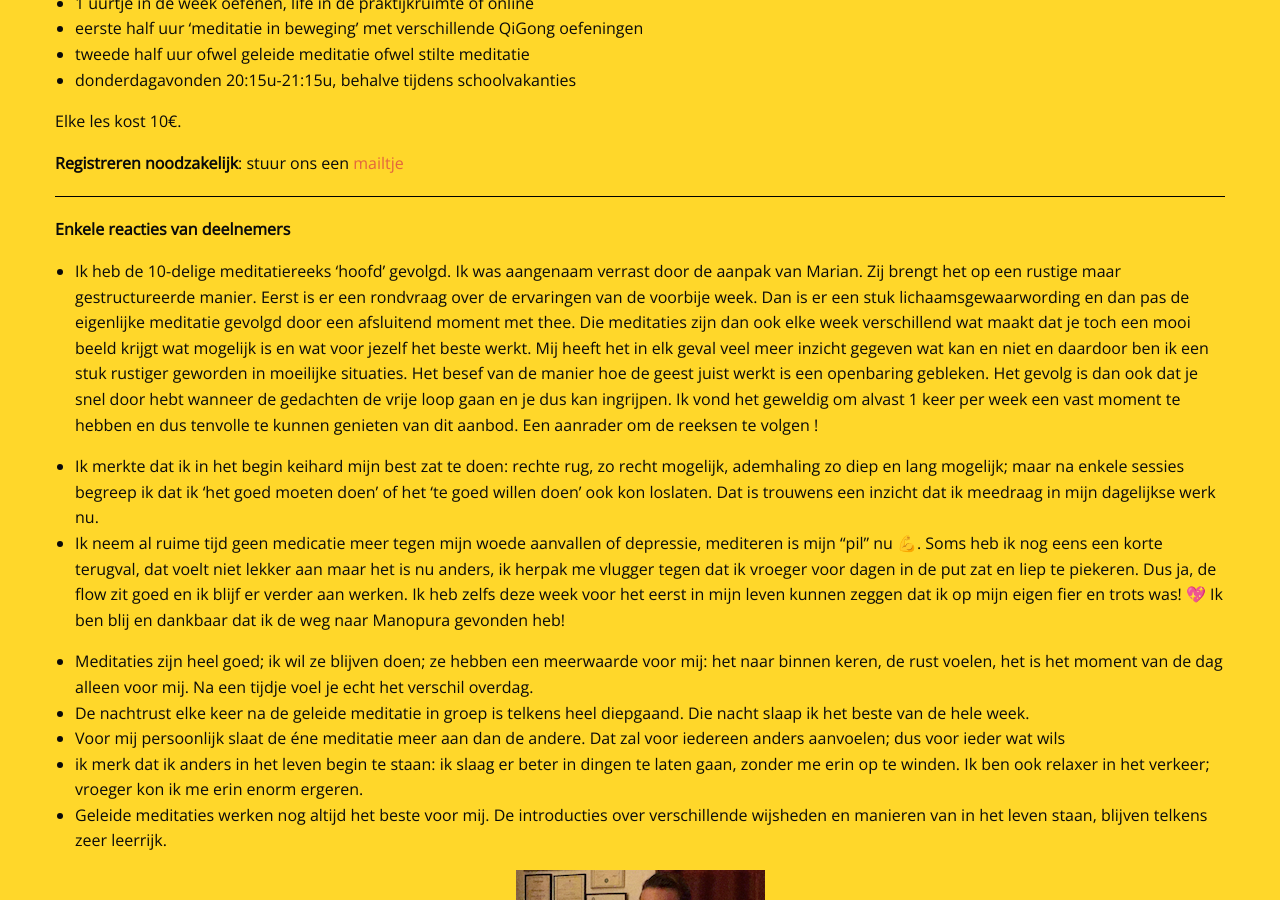
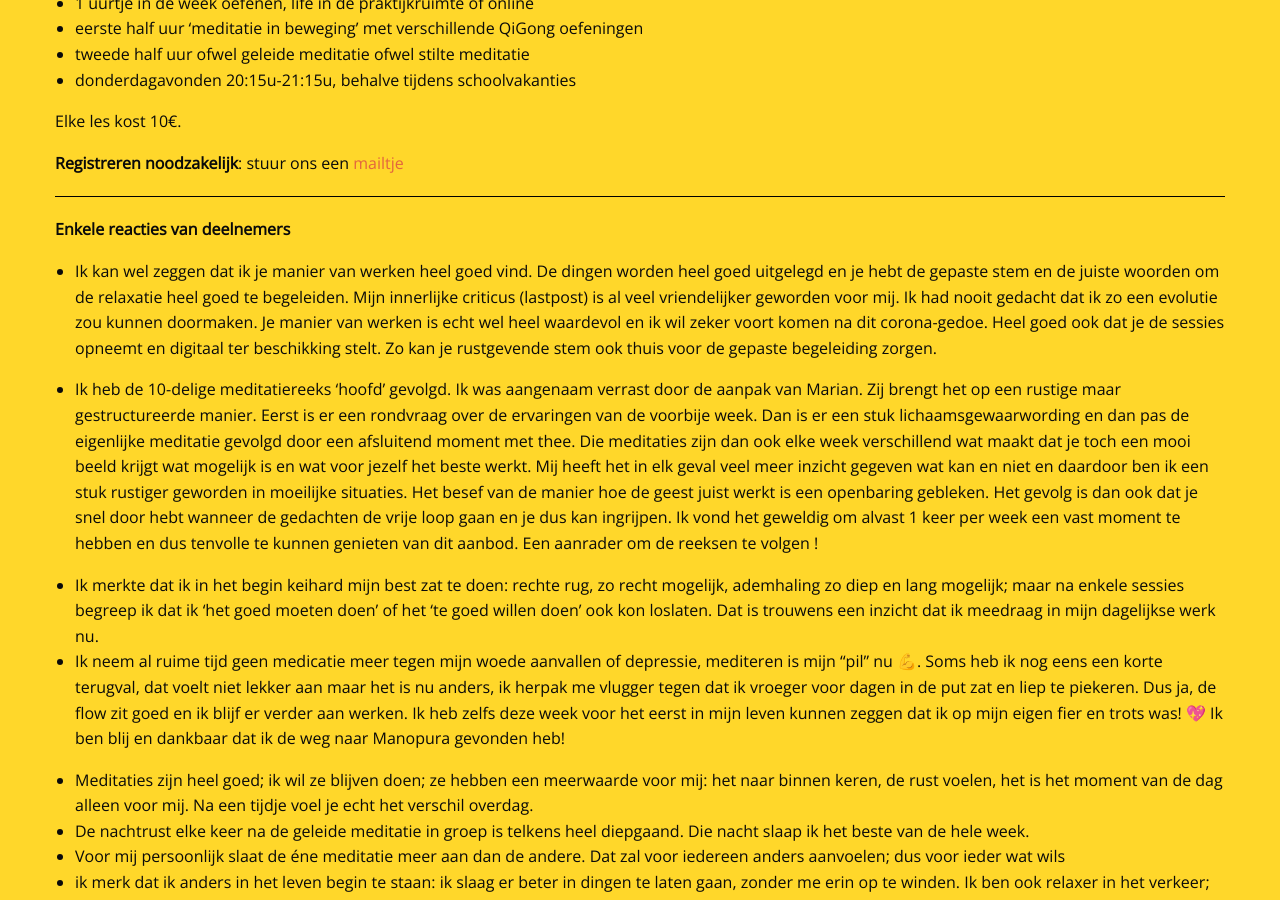
Before and after one commit to manopura/manopura.github.io, a Jekyll site: the page built from meditatie.md, in a window 1280 px wide and 900 px high, scrolled down 889 px. Built offline with Jekyll 4.4.1, drawn with Linux system fonts in a browser that asks for light colours; nearby versions of some CDN libraries; our own code applies the rules of GitHub Pages for plain Markdown files.

Commit message:
Update meditatie.md

```diff
--- a/meditatie.md
+++ b/meditatie.md
@@ -54,6 +54,8 @@ Elke les kost 10€.
 
 **Enkele reacties van deelnemers**
 
+* Ik kan wel zeggen dat ik je manier van werken heel goed vind. De dingen worden heel goed uitgelegd en je hebt de gepaste stem en de juiste woorden om de relaxatie heel goed te begeleiden. Mijn innerlijke criticus (lastpost) is al veel vriendelijker geworden voor mij. Ik had nooit gedacht dat ik zo een evolutie zou kunnen doormaken. Je manier van werken is echt wel heel waardevol en ik wil zeker voort komen na dit corona-gedoe. Heel goed ook dat je de sessies opneemt en digitaal ter beschikking stelt. Zo kan je rustgevende stem ook thuis voor de gepaste begeleiding zorgen.
+
 * Ik heb de 10-delige meditatiereeks ‘hoofd’ gevolgd.
 Ik was aangenaam verrast door de aanpak van Marian.
 Zij brengt het op een rustige maar gestructureerde manier.
```
